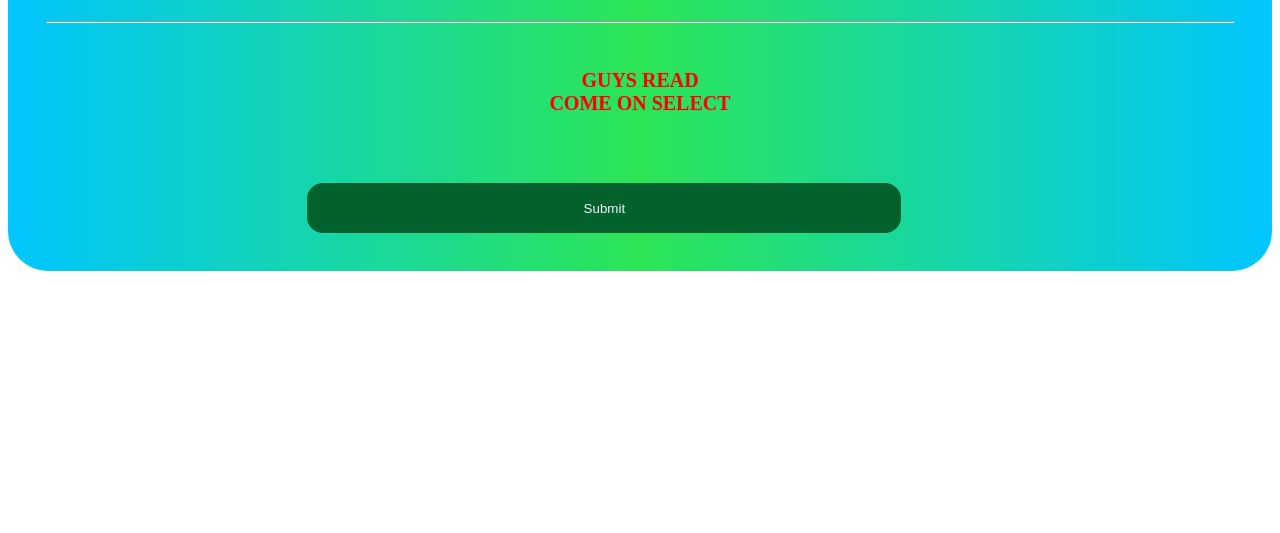
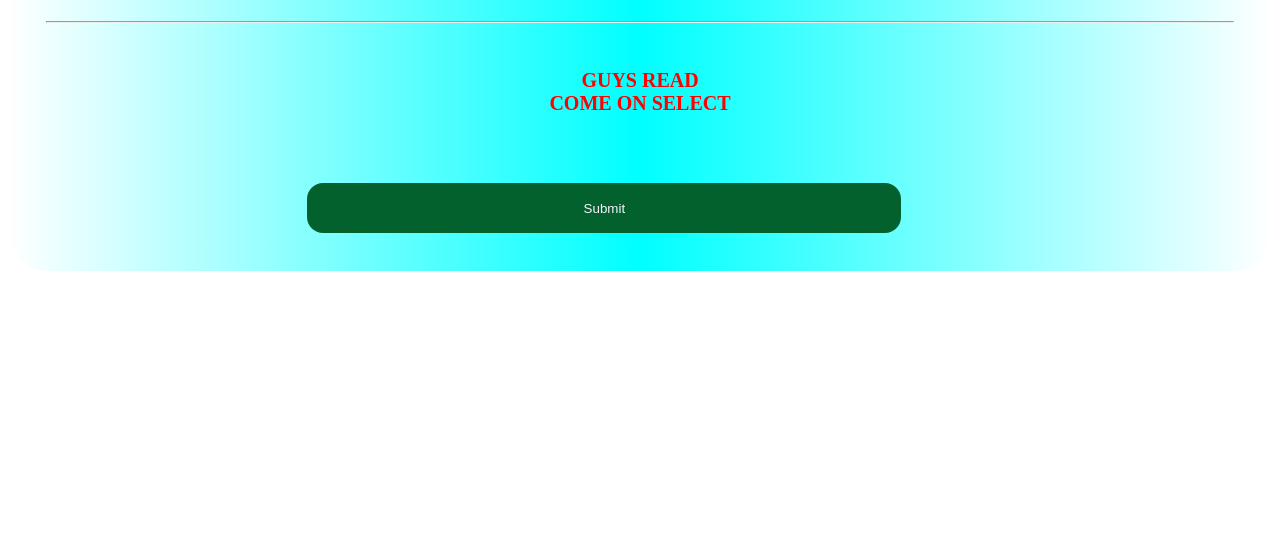
Before and after one commit to MASTER-GOKUL/1, a plain HTML site: page index.html in a window 1280 px wide. Shown: the part 267-800 px from the top of the page. Drawn offline with Linux system fonts and the light colour scheme.

Commit message:
Update index.html

```diff
--- a/index.html
+++ b/index.html
@@ -14,7 +14,7 @@ h1{ font-size: +50;
                 border-radius: 2.5rem;
             }
 .bg1{
-  		background: -webkit-linear-gradient(left,#00c6ff,#2BE555, #00c6ff);
+  		background: -webkit-linear-gradient(left,#FFFFFF,	#00FFFF,	#FFFFFF);
 }
 .btnSubmit
             {
```
